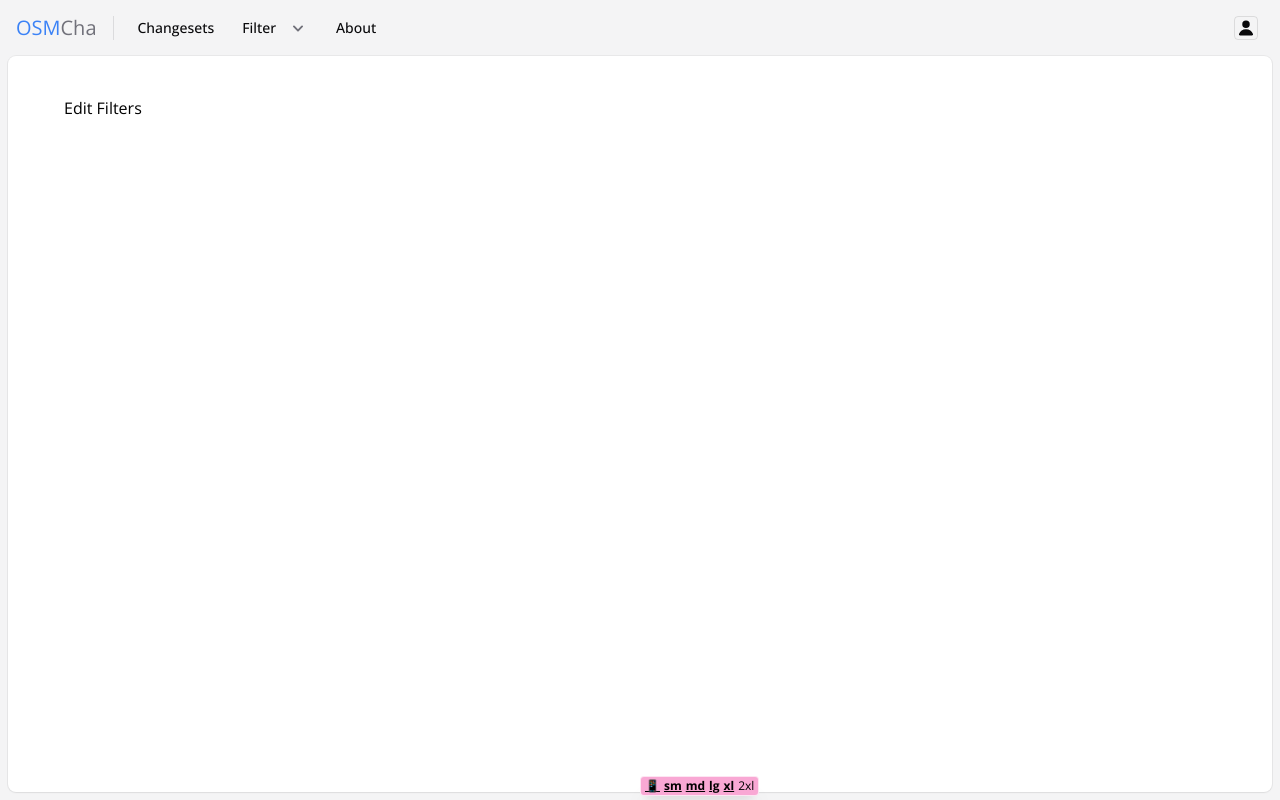
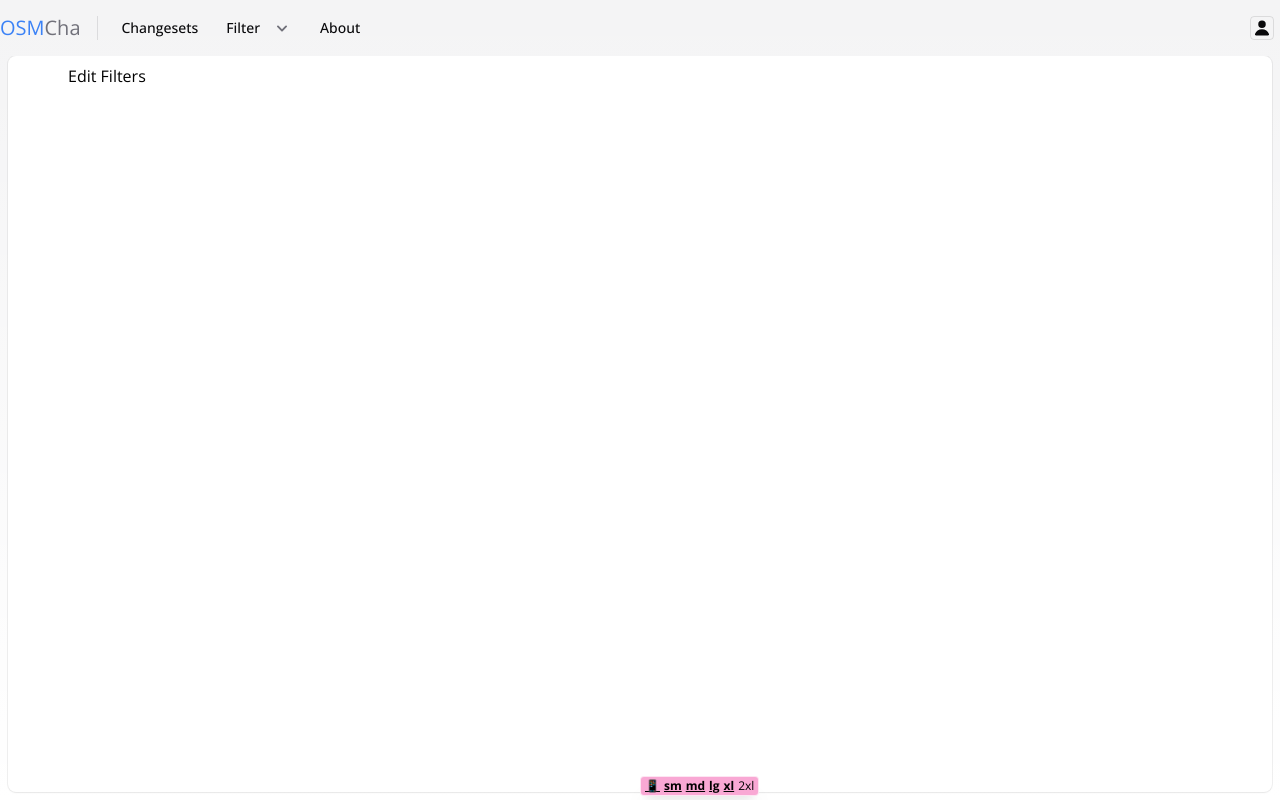
Before and after one commit to tordans/osmcha2, a Next.js app: page /saved-filters in a window 1280 px wide. Built offline with nearby package versions, Linux system fonts and the light colour scheme.

Commit message:
Fix layout being full height with scroll inside the content

```diff
--- a/app/(content)/layout.tsx
+++ b/app/(content)/layout.tsx
@@ -4,8 +4,10 @@ export default function ContentLayout({
   children: React.ReactNode
 }>) {
   return (
-    <div className="grow p-6 lg:rounded-lg lg:bg-white lg:p-10 lg:shadow-sm lg:ring-1 lg:ring-zinc-950/5 dark:lg:bg-zinc-900 dark:lg:ring-white/10">
-      <div className="mx-auto max-w-6xl">{children}</div>
+    <div className="h-full p-2 pr-0 lg:rounded-lg lg:bg-white lg:shadow-sm lg:ring-1 lg:ring-zinc-950/5 dark:lg:bg-zinc-900 dark:lg:ring-white/10">
+      <div className="h-full overflow-y-scroll">
+        <div className="mx-auto h-full max-w-6xl">{children}</div>
+      </div>
     </div>
   )
 }
--- a/app/(map)/_components/ChangesetListeSidebar.tsx
+++ b/app/(map)/_components/ChangesetListeSidebar.tsx
@@ -7,7 +7,7 @@ type Props = { changesets: any }
 export const ChangesetListeSidebar = ({ changesets }: Props) => {
   return (
     <Suspense fallback={<div>Loading...</div>}>
-      <nav>
+      <nav className="h-full overflow-y-scroll">
         <ul>
           {changesets.features.map((changeset: any) => (
             <li key={changeset.id}>
--- a/app/(map)/layout.tsx
+++ b/app/(map)/layout.tsx
@@ -12,8 +12,8 @@ export default async function MapLayout({
   const data = await resp.json()
 
   return (
-    <div className="flex h-full grow gap-3">
-      <nav className="w-72 flex-none lg:rounded-lg lg:bg-white lg:shadow-sm lg:ring-1 lg:ring-zinc-950/5 dark:lg:bg-zinc-900 dark:lg:ring-white/10">
+    <div className="flex h-full gap-3">
+      <nav className="w-72 flex-none p-2 pr-0 lg:rounded-lg lg:bg-white lg:shadow-sm lg:ring-1 lg:ring-zinc-950/5 dark:lg:bg-zinc-900 dark:lg:ring-white/10">
         <ChangesetListeSidebar changesets={data} />
       </nav>
       <main className="flex-1  lg:rounded-lg lg:bg-white lg:shadow-sm lg:ring-1 lg:ring-zinc-950/5 dark:lg:bg-zinc-900 dark:lg:ring-white/10">
--- a/app/layout.tsx
+++ b/app/layout.tsx
@@ -19,9 +19,16 @@ export default function RootLayout({
 }>) {
   return (
     <html lang="en" className="h-full bg-white lg:bg-zinc-100 dark:bg-zinc-900 dark:lg:bg-zinc-950">
-      <body className={clsx(openSans.className, 'min-h-full w-full antialiased')}>
-        <StackedLayout>{children}</StackedLayout>
-        <TailwindResponsiveHelper />
+      <body
+        className={clsx(
+          openSans.className,
+          'relative isolate flex h-svh w-full flex-col bg-white antialiased lg:bg-zinc-100 dark:bg-zinc-900 dark:lg:bg-zinc-950',
+        )}
+      >
+        <StackedLayout>
+          {children}
+          <TailwindResponsiveHelper />
+        </StackedLayout>
       </body>
     </html>
   )
--- a/components/layout/StackedLayout.tsx
+++ b/components/layout/StackedLayout.tsx
@@ -53,14 +53,14 @@ export function StackedLayout({ children }: React.PropsWithChildren<{}>) {
   let [showSidebar, setShowSidebar] = useState(false)
 
   return (
-    <div className="relative isolate flex min-h-svh w-full flex-auto flex-col bg-white lg:bg-zinc-100 dark:bg-zinc-900 dark:lg:bg-zinc-950">
+    <>
       {/* Navigaton on mobile: Sidebar  */}
       <MobileSidebar open={showSidebar} close={() => setShowSidebar(false)}>
         <NavigationSidebar />
       </MobileSidebar>
 
       {/* Navigation on desktop: Navbar */}
-      <header className="flex items-center px-4">
+      <header className="flex items-center">
         <div className="py-2.5 lg:hidden">
           <NavbarItem onClick={() => setShowSidebar(true)} aria-label="Open navigation">
             <Bars3Icon />
@@ -73,10 +73,13 @@ export function StackedLayout({ children }: React.PropsWithChildren<{}>) {
         <div className="min-w-0 flex-1">
           <NavigationHorizontal />
         </div>
+        {/* replace with:
+          <NavigationHorizontal /> <-- w-full
+         */}
       </header>
 
       {/* Content */}
-      <main className="flex flex-1 flex-grow flex-col pb-2 lg:px-2">{children}</main>
-    </div>
+      <main className="flex flex-1 grow flex-col overflow-hidden pb-2 lg:px-2">{children}</main>
+    </>
   )
 }
```
